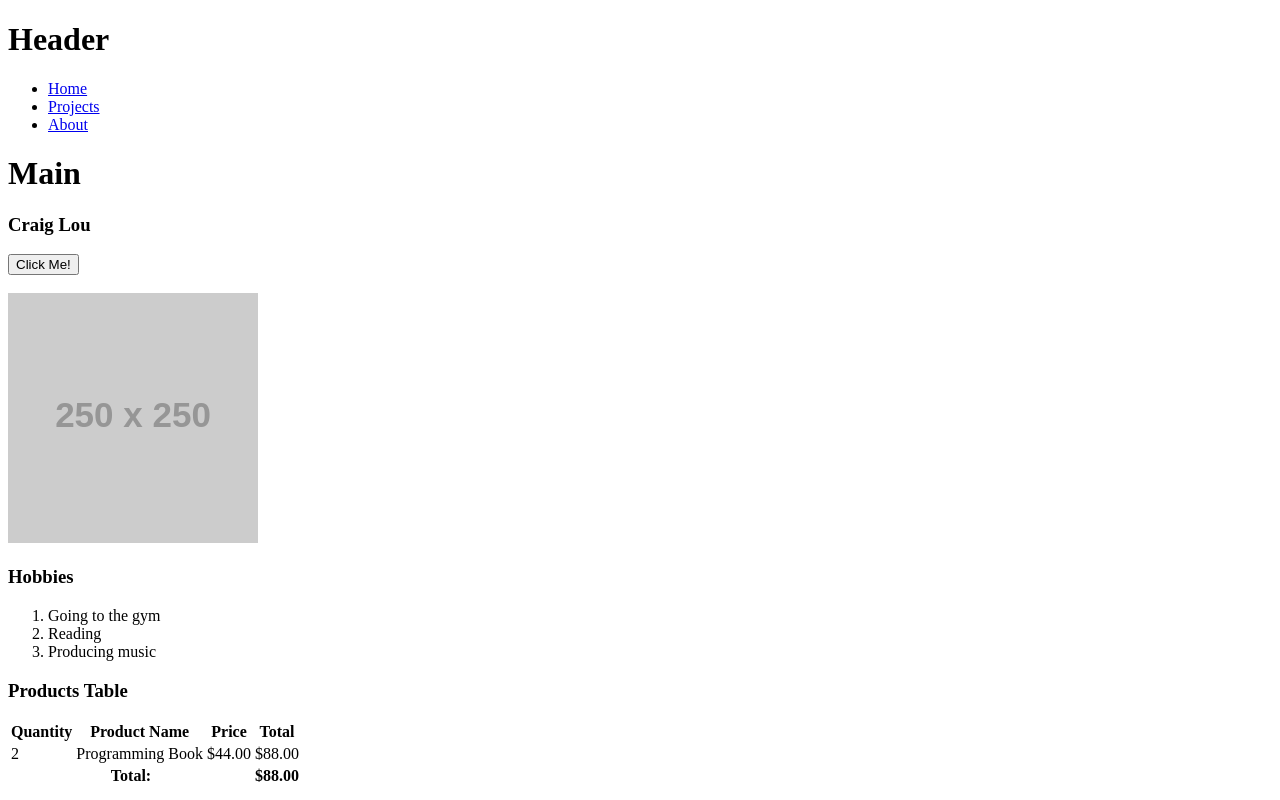
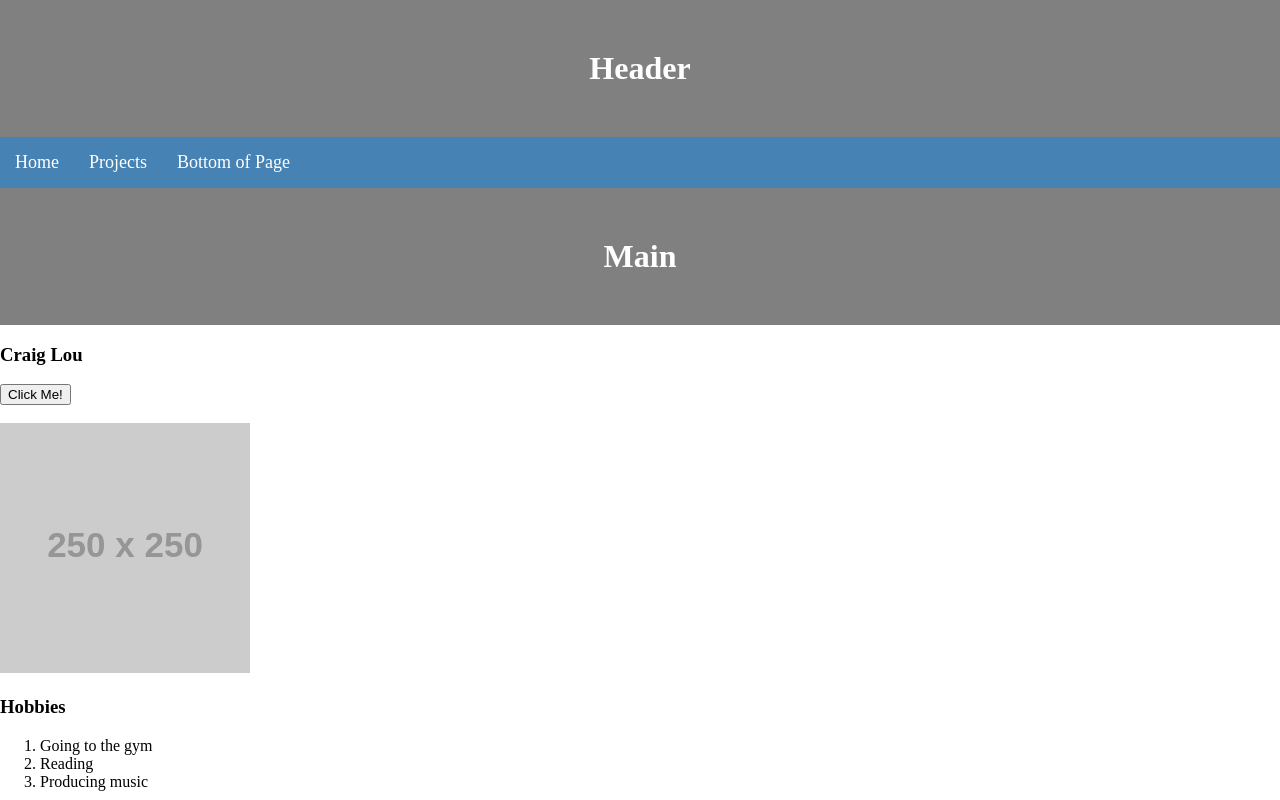
Before and after one commit to LouAnkai/Review, a plain HTML site: page index.html in a window 1280 px wide. Shown: the top 800 px of the page. Drawn offline with Linux system fonts and the light colour scheme; placeholder pictures from the web are drawn by us.

Commit message:
Changed style of h1 and nav

```diff
--- /dev/null
+++ b/css/main.css
@@ -0,0 +1,39 @@
+body {
+  margin: 0px;
+  padding: 0px;
+}
+
+h1 {
+  text-align: center;
+  background-color: grey;
+  margin: 0px;
+  padding: 50px;
+  color: white;
+}
+
+nav {
+  background-color: steelblue;
+  overflow:hidden;
+}
+
+nav ul {
+  margin: 0px;
+  padding: 0px;
+  list-style-type: none;
+}
+
+nav ul li {
+  float:left;
+  padding: 15px;
+}
+
+nav ul li:hover {
+  background-color: black;
+  cursor: pointer;
+}
+
+nav ul li a {
+  font-size: 18px;
+  text-decoration: none;
+  color:white;
+}
--- a/index.html
+++ b/index.html
@@ -8,6 +8,7 @@
     <meta name="viewport" content="width=device-width, initial-scale=1.0,user-
     scallable=yes">
     <title>Review - Home</title>
+    <link rel="stylesheet" href="./css/main.css">
   </head>
   <body>
     <!-- this is an HTML comment -->
@@ -17,7 +18,7 @@
         <ul>
           <li><a href="./index.html">Home</a></li>
           <li><a href="./pages/projects.html">Projects</a></li>
-          <li><a href="#Below">About</a></li>
+          <li><a href="#Below">Bottom of Page</a></li>
         </ul>
       </nav>
     </header>
```
